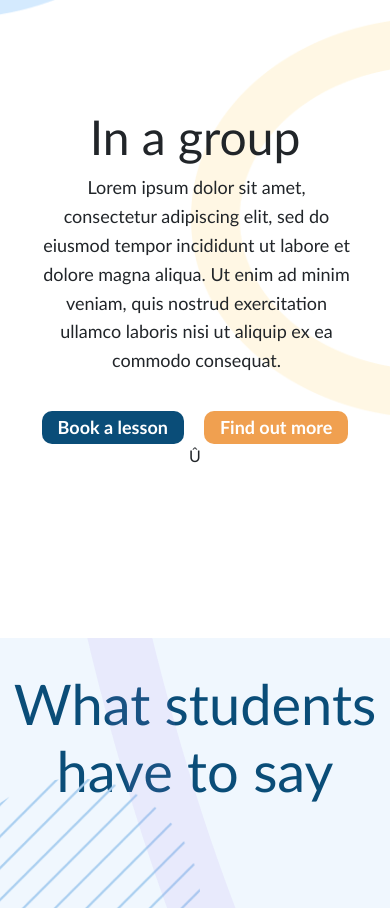
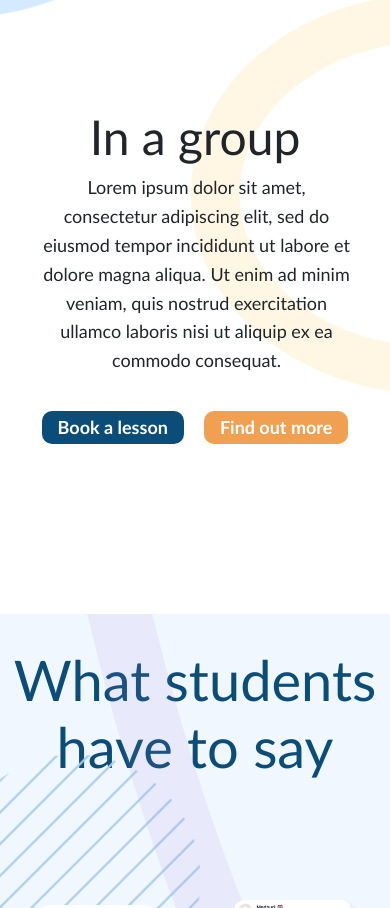
Before and after one commit to jimmybombimmy/joel-wilson-english, a React (Vite) app: page / in a window 390 px wide. Shown: the part 2014-2922 px from the top of the page. Built offline with nearby package versions, Linux system fonts and the light colour scheme.

Commit message:
solo or group section arranged for mobile screens - remove letter mistakenly added

```diff
--- a/src/components/home/SoloOrGroup/SoloOrGroup.jsx
+++ b/src/components/home/SoloOrGroup/SoloOrGroup.jsx
@@ -63,7 +63,6 @@ export default function SoloOrGroupSection() {
                 Find out more
               </button>
             </div>
-            Û
           </div>
         </article>
         <img
```
